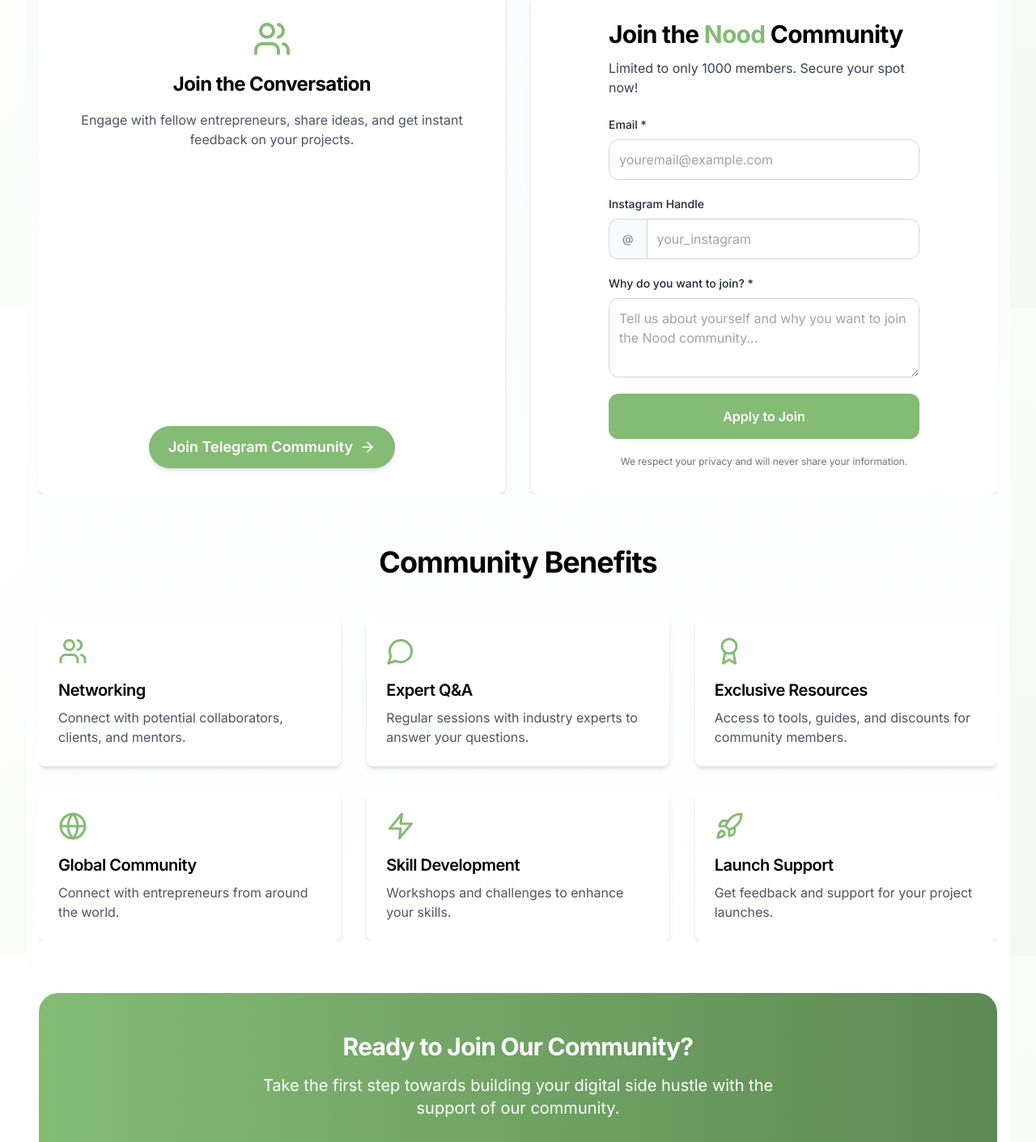
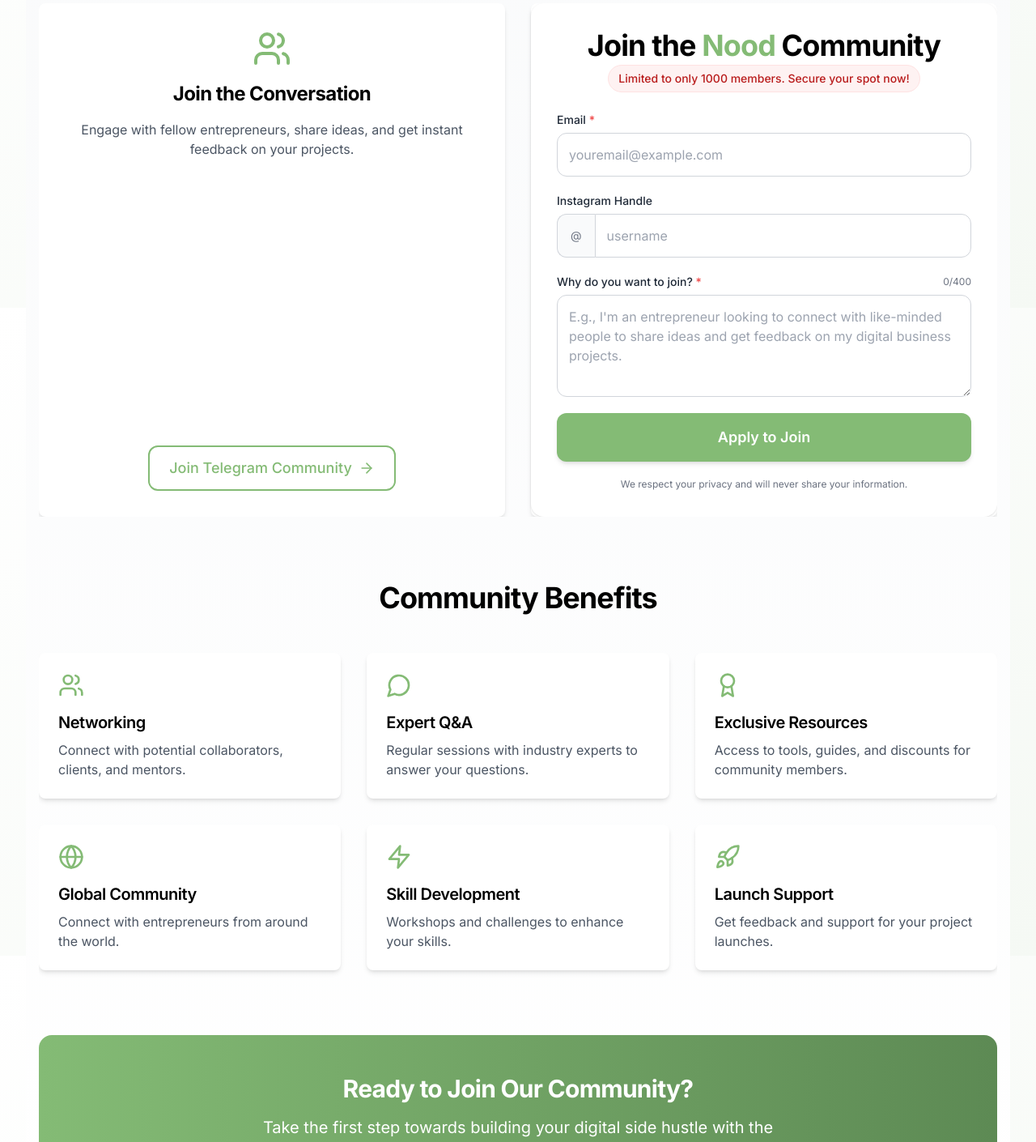
Before and after one commit to EmreGunner/NoodWebMain, a React (Vite) app: page /community in a window 1280 px wide. Shown: the part 420-1830 px from the top of the page at 81% size. Built offline with nearby package versions, Linux system fonts and the light colour scheme.

Commit message:
changes3

```diff
--- a/src/components/WaitlistForm.tsx
+++ b/src/components/WaitlistForm.tsx
@@ -9,22 +9,56 @@ export default function WaitlistForm() {
   });
   const [status, setStatus] = useState("idle"); // idle, submitting, success, error
   const [showPopup, setShowPopup] = useState(false);
+  const [errors, setErrors] = useState<{[key: string]: string}>({});
+  const [charCount, setCharCount] = useState(0);
+  const MAX_CHARS = 400;
 
   const handleInputChange = (e: React.ChangeEvent<HTMLInputElement | HTMLTextAreaElement>) => {
     const { name, value } = e.target;
+
+    // Clear error when user starts typing
+    if (errors[name]) {
+      setErrors({...errors, [name]: ""});
+    }
+
+    // Track character count for description field
+    if (name === "projectDescription") {
+      setCharCount(value.length);
+    }
+
     setFormData(prevData => ({
       ...prevData,
       [name]: value
     }));
   };
 
+  const validateForm = () => {
+    const newErrors: {[key: string]: string} = {};
+
+    // Email validation
+    if (!formData.email) {
+      newErrors.email = "Email is required";
+    } else if (!/\S+@\S+\.\S+/.test(formData.email)) {
+      newErrors.email = "Please enter a valid email address";
+    }
+
+    // Project description validation
+    if (!formData.projectDescription) {
+      newErrors.projectDescription = "Please tell us why you want to join";
+    } else if (formData.projectDescription.length < 10) {
+      newErrors.projectDescription = "Please provide more details (minimum 10 characters)";
+    }
+
+    setErrors(newErrors);
+    return Object.keys(newErrors).length === 0;
+  };
+
   const handleSubmit = async (e: React.FormEvent) => {
     e.preventDefault();
     console.log("Form submit triggered", formData);
 
-    // Basic validation
-    if (!formData.email || !formData.email.includes('@')) {
-      console.log("Invalid email");
+    // Full form validation
+    if (!validateForm()) {
       setStatus("error");
       return;
     }
@@ -33,11 +67,24 @@ export default function WaitlistForm() {
     setStatus("submitting");
 
     try {
-      // Using form submission approach to avoid CORS issues
+      // Using iframe to avoid opening a new tab while preventing CORS issues
+      const iframeId = "hidden-form-iframe";
+      let iframe = document.getElementById(iframeId) as HTMLIFrameElement;
+
+      // Create iframe if it doesn't exist
+      if (!iframe) {
+        iframe = document.createElement('iframe');
+        iframe.id = iframeId;
+        iframe.name = iframeId;
+        iframe.style.display = 'none';
+        document.body.appendChild(iframe);
+      }
+
+      // Create a form that targets the iframe
       const formElement = document.createElement('form');
       formElement.method = 'POST';
       formElement.action = 'https://hooks.zapier.com/hooks/catch/22087400/2e6t5y9/';
-      formElement.target = '_blank'; // This opens in a new tab but is hidden
+      formElement.target = iframeId;
       formElement.style.display = 'none';
 
       // Add form fields
@@ -45,7 +92,7 @@ export default function WaitlistForm() {
         const input = document.createElement('input');
         input.type = 'hidden';
         input.name = key;
-        input.value = value.toString();
+        input.value = String(value);
         formElement.appendChild(input);
       });
 
@@ -62,6 +109,7 @@ export default function WaitlistForm() {
         instagram: "",
         projectDescription: ""
       });
+      setCharCount(0);
     } catch (error) {
       console.error("Form submission error:", error);
       setStatus("error");
@@ -73,24 +121,28 @@ export default function WaitlistForm() {
   };
 
   return (
-    <div className="font-sans w-full max-w-md mx-auto bg-white rounded-2xl shadow-sm p-6 md:p-8 h-full relative">
-      <h2 className="text-2xl md:text-3xl font-bold mb-3 text-black">
-        Join the <span className="text-primary">Nood</span> Community
-      </h2>
+    <div className="font-sans w-full mx-auto bg-white rounded-2xl shadow p-6 md:p-8 h-full">
+      <div className="text-center mb-2">
+        <h2 className="text-3xl md:text-4xl font-bold text-black mb-1">
+          Join the <span className="text-primary">Nood</span> Community
+        </h2>
 
-      <p className="text-sm md:text-base text-gray-700 mb-6">
-        Limited to only 1000 members. Secure your spot now!
-      </p>
+        <div className="bg-red-50 text-red-700 py-1.5 px-3 rounded-full inline-block font-medium text-sm mb-4 border border-red-100">
+          Limited to only 1000 members. Secure your spot now!
+        </div>
+      </div>
 
-      {status === "error" && (
-        <div className="bg-red-50 text-red-700 p-4 rounded-xl mb-6 border border-red-200">
+      {status === "error" && !Object.keys(errors).length && (
+        <div className="bg-red-50 text-red-700 p-4 rounded-xl mb-6 border border-red-200 text-center">
           Couldn't add you to the list. Please try again.
         </div>
       )}
 
       <form onSubmit={handleSubmit} className="space-y-5">
         <div className="flex flex-col">
-          <label htmlFor="email" className="text-left text-sm font-medium text-gray-800 mb-2">Email *</label>
+          <label htmlFor="email" className="text-left text-sm font-medium text-gray-800 mb-1.5">
+            Email <span className="text-red-500">*</span>
+          </label>
           <input
             id="email"
             name="email"
@@ -99,12 +151,19 @@ export default function WaitlistForm() {
             onChange={handleInputChange}
             placeholder="youremail@example.com"
             required
-            className="w-full p-3 text-base border border-gray-300 rounded-xl focus:outline-none focus:ring-2 focus:ring-primary focus:border-transparent"
+            className={`w-full p-3.5 text-base rounded-xl focus:outline-none focus:ring-2 focus:ring-primary focus:border-transparent ${
+              errors.email ? "border-2 border-red-300 bg-red-50" : "border border-gray-300"
+            }`}
           />
+          {errors.email && (
+            <p className="mt-1 text-sm text-red-600">{errors.email}</p>
+          )}
         </div>
 
         <div className="flex flex-col">
-          <label htmlFor="instagram" className="text-left text-sm font-medium text-gray-800 mb-2">Instagram Handle</label>
+          <label htmlFor="instagram" className="text-left text-sm font-medium text-gray-800 mb-1.5">
+            Instagram Handle
+          </label>
           <div className="flex">
             <span className="inline-flex items-center px-4 bg-gray-50 text-gray-500 text-sm border border-r-0 border-gray-300 rounded-l-xl">
               @
@@ -115,24 +174,35 @@ export default function WaitlistForm() {
               type="text"
               value={formData.instagram}
               onChange={handleInputChange}
-              placeholder="your_instagram"
-              className="flex-1 p-3 text-base border border-gray-300 rounded-r-xl focus:outline-none focus:ring-2 focus:ring-primary focus:border-transparent"
+              placeholder="username"
+              className="flex-1 p-3.5 text-base border border-gray-300 rounded-r-xl focus:outline-none focus:ring-2 focus:ring-primary focus:border-transparent"
             />
           </div>
         </div>
 
         <div className="flex flex-col">
-          <label htmlFor="projectDescription" className="text-left text-sm font-medium text-gray-800 mb-2">Why do you want to join? *</label>
+          <div className="flex justify-between items-center mb-1.5">
+            <label htmlFor="projectDescription" className="text-left text-sm font-medium text-gray-800">
+              Why do you want to join? <span className="text-red-500">*</span>
+            </label>
+            <span className="text-xs text-gray-500">{charCount}/{MAX_CHARS}</span>
+          </div>
           <textarea
             id="projectDescription"
             name="projectDescription"
             value={formData.projectDescription}
             onChange={handleInputChange}
-            placeholder="Tell us about yourself and why you want to join the Nood community..."
+            placeholder="E.g., I'm an entrepreneur looking to connect with like-minded people to share ideas and get feedback on my digital business projects."
             required
-            rows={3}
-            className="w-full p-3 text-base border border-gray-300 rounded-xl focus:outline-none focus:ring-2 focus:ring-primary focus:border-transparent"
+            maxLength={MAX_CHARS}
+            rows={4}
+            className={`w-full p-3.5 text-base rounded-xl focus:outline-none focus:ring-2 focus:ring-primary focus:border-transparent ${
+              errors.projectDescription ? "border-2 border-red-300 bg-red-50" : "border border-gray-300"
+            }`}
           />
+          {errors.projectDescription && (
+            <p className="mt-1 text-sm text-red-600">{errors.projectDescription}</p>
+          )}
         </div>
 
         <motion.button
@@ -140,27 +210,27 @@ export default function WaitlistForm() {
           disabled={status === "submitting"}
           whileHover={{ scale: status === "submitting" ? 1 : 1.02 }}
           whileTap={{ scale: status === "submitting" ? 1 : 0.98 }}
-          className={`w-full p-4 text-white font-semibold rounded-xl transition-colors duration-200 mt-6 ${
+          className={`w-full p-4 text-white font-semibold rounded-xl text-lg shadow-md transition-all duration-200 mt-6 ${
             status === "submitting"
               ? "bg-primary/70 cursor-not-allowed"
-              : "bg-primary hover:bg-secondary"
+              : "bg-primary hover:bg-primary/90"
           }`}
         >
           {status === "submitting" ? "Processing..." : "Apply to Join"}
         </motion.button>
 
-        <p className="mt-4 text-xs text-center text-gray-500">
+        <p className="mt-2 text-xs text-center text-gray-500">
           We respect your privacy and will never share your information.
         </p>
       </form>
 
       {/* Success Popup */}
       {showPopup && (
-        <div className="fixed inset-0 bg-black bg-opacity-50 flex items-center justify-center z-50">
+        <div className="fixed inset-0 bg-black bg-opacity-60 flex items-center justify-center z-50 px-4">
           <motion.div
             initial={{ scale: 0.9, opacity: 0 }}
             animate={{ scale: 1, opacity: 1 }}
-            className="bg-white rounded-2xl p-8 max-w-sm mx-4 relative shadow-xl"
+            className="bg-white rounded-2xl p-8 max-w-md w-full relative shadow-xl"
           >
             <button
               onClick={closePopup}
@@ -182,7 +252,7 @@ export default function WaitlistForm() {
                 onClick={closePopup}
                 whileHover={{ scale: 1.03 }}
                 whileTap={{ scale: 0.97 }}
-                className="w-full p-3 bg-primary text-white rounded-xl hover:bg-secondary transition-colors font-semibold"
+                className="w-full p-3.5 bg-primary text-white rounded-xl hover:bg-primary/90 transition-all font-semibold shadow-md"
               >
                 Close
               </motion.button>
@@ -190,6 +260,9 @@ export default function WaitlistForm() {
           </motion.div>
         </div>
       )}
+
+      {/* Hidden iframe for form submission */}
+      <iframe id="hidden-form-iframe" name="hidden-form-iframe" style={{display: 'none'}} title="Hidden Form Target"></iframe>
     </div>
   );
 }
--- a/src/pages/Community.tsx
+++ b/src/pages/Community.tsx
@@ -41,21 +41,24 @@ const Community: React.FC = () => {
       initial="hidden"
       animate="visible"
       variants={containerVariants}
-      className="bg-gradient-to-b from-gray-50 to-white min-h-screen pt-20"
+      className="bg-gradient-to-b from-gray-50 to-white min-h-screen pt-16"
     >
-      <div className="container mx-auto px-4 py-12 space-y-16">
+      <div className="container mx-auto px-4 py-8 md:py-12 space-y-12 md:space-y-16">
         <motion.section className="text-center" variants={itemVariants}>
-          <h1 className="text-6xl font-bold mb-6 text-gray-900 bg-clip-text text-transparent bg-gradient-to-r from-primary to-secondary">
+          <h1 className="text-4xl md:text-6xl font-bold mb-4 md:mb-6 text-gray-900 bg-clip-text text-transparent bg-gradient-to-r from-primary to-secondary">
             NOOD Community
           </h1>
-          <p className="text-xl text-gray-700 max-w-3xl mx-auto">
-            Join our thriving Telegram-based community. Connect, learn, and grow with like-minded individuals focused on side hustle development.
+          <p className="text-lg md:text-xl text-gray-700 max-w-2xl mx-auto">
+            Join our thriving community of entrepreneurs. Connect, learn, and grow with like-minded individuals focused on building successful digital businesses.
           </p>
         </motion.section>
 
-        <motion.section className="grid grid-cols-1 md:grid-cols-2 gap-8" variants={containerVariants}>
-          <motion.div variants={itemVariants} className="h-full">
-            <Card className="p-8 flex flex-col items-center text-center h-full transform transition-all duration-300 hover:shadow-xl">
+        <motion.section
+          className="grid grid-cols-1 md:grid-cols-2 gap-6 md:gap-8 items-stretch"
+          variants={containerVariants}
+        >
+          <motion.div variants={itemVariants} className="h-full flex">
+            <Card className="p-6 md:p-8 flex flex-col items-center text-center h-full transform transition-all duration-300 hover:shadow-xl w-full">
               <Users className="text-primary mb-4" size={48} />
               <h2 className="text-2xl font-bold mb-4">Join the Conversation</h2>
               <p className="text-gray-600 mb-6 flex-grow">
@@ -67,26 +70,27 @@ const Community: React.FC = () => {
                 rel="noopener noreferrer"
                 whileHover={{ scale: 1.05 }}
                 whileTap={{ scale: 0.95 }}
-                className="btn-primary inline-flex items-center px-6 py-3 rounded-full text-lg"
+                className="btn-secondary inline-flex items-center px-6 py-3 rounded-xl text-base md:text-lg border-2 border-primary text-primary hover:bg-primary/5 font-medium"
               >
                 Join Telegram Community <ArrowRight className="ml-2" size={20} />
               </motion.a>
             </Card>
           </motion.div>
+
           <motion.div variants={itemVariants} className="h-full flex">
-            <Card className="w-full flex-1 transform transition-all duration-300 hover:shadow-xl overflow-visible">
+            <Card className="w-full flex-1 transform transition-all duration-300 hover:shadow-xl overflow-visible p-0">
               <WaitlistForm />
             </Card>
           </motion.div>
         </motion.section>
 
-        <motion.section variants={containerVariants}>
-          <h2 className="text-4xl font-bold mb-12 text-center">Community Benefits</h2>
-          <div className="grid grid-cols-1 md:grid-cols-2 lg:grid-cols-3 gap-8">
+        <motion.section variants={containerVariants} className="py-4">
+          <h2 className="text-3xl md:text-4xl font-bold mb-8 md:mb-12 text-center">Community Benefits</h2>
+          <div className="grid grid-cols-1 md:grid-cols-2 lg:grid-cols-3 gap-6 md:gap-8">
             {benefits.map((benefit, index) => (
               <motion.div key={index} variants={itemVariants}>
-                <Card className="p-6 h-full transform transition-all duration-300 hover:scale-105 hover:shadow-xl">
-                  <benefit.icon className="text-primary mb-4" size={36} />
+                <Card className="p-6 h-full transform transition-all duration-300 hover:scale-102 hover:shadow-lg">
+                  <benefit.icon className="text-primary mb-4" size={32} />
                   <h3 className="text-xl font-semibold mb-2">{benefit.title}</h3>
                   <p className="text-gray-600">{benefit.description}</p>
                 </Card>
@@ -97,22 +101,34 @@ const Community: React.FC = () => {
 
         <motion.section
           variants={itemVariants}
-          className="bg-gradient-to-r from-primary to-secondary rounded-3xl text-white p-12 text-center transform transition-all duration-300 hover:shadow-2xl"
+          className="bg-gradient-to-r from-primary to-secondary rounded-2xl text-white p-8 md:p-12 text-center transform transition-all duration-300 hover:shadow-xl"
         >
-          <h2 className="text-3xl font-bold mb-4">Ready to Join Our Community?</h2>
-          <p className="text-xl mb-8 max-w-2xl mx-auto">
+          <h2 className="text-2xl md:text-3xl font-bold mb-3 md:mb-4">Ready to Join Our Community?</h2>
+          <p className="text-lg md:text-xl mb-6 md:mb-8 max-w-2xl mx-auto">
             Take the first step towards building your digital side hustle with the support of our community.
           </p>
+          <div className="flex flex-col sm:flex-row gap-4 justify-center">
             <motion.a
               href="https://t.me/noodcommunity"
               target="_blank"
               rel="noopener noreferrer"
-            whileHover={{ scale: 1.05 }}
-            whileTap={{ scale: 0.95 }}
-            className="bg-white text-primary text-lg px-8 py-3 rounded-full hover:bg-gray-100 transition-colors duration-300 inline-flex items-center font-semibold"
+              whileHover={{ scale: 1.03 }}
+              whileTap={{ scale: 0.97 }}
+              className="bg-white text-primary text-base md:text-lg px-6 py-3 rounded-xl hover:bg-gray-50 transition-colors duration-300 inline-flex items-center justify-center font-semibold shadow-md"
             >
-            Join NOOD Community <ArrowRight className="ml-2" size={20} />
+              Join Telegram <ArrowRight className="ml-2" size={20} />
             </motion.a>
+            <motion.button
+              onClick={() => {
+                document.querySelector('.waitlist-form')?.scrollIntoView({ behavior: 'smooth' });
+              }}
+              whileHover={{ scale: 1.03 }}
+              whileTap={{ scale: 0.97 }}
+              className="border-2 border-white text-white text-base md:text-lg px-6 py-3 rounded-xl hover:bg-white/10 transition-colors duration-300 inline-flex items-center justify-center font-semibold"
+            >
+              Apply for Membership <ArrowRight className="ml-2" size={20} />
+            </motion.button>
+          </div>
         </motion.section>
       </div>
     </motion.div>
```
Lines whose indentation alone changed are shown as unchanged.
